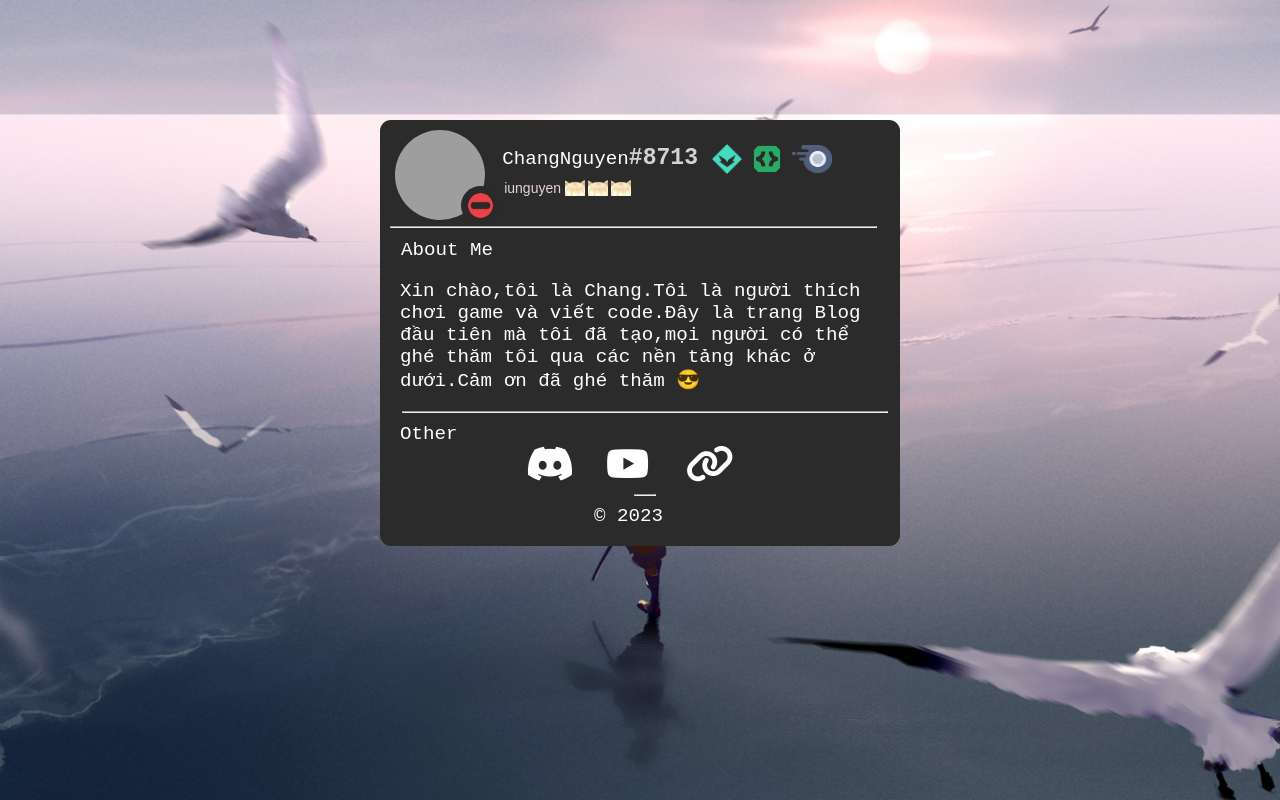
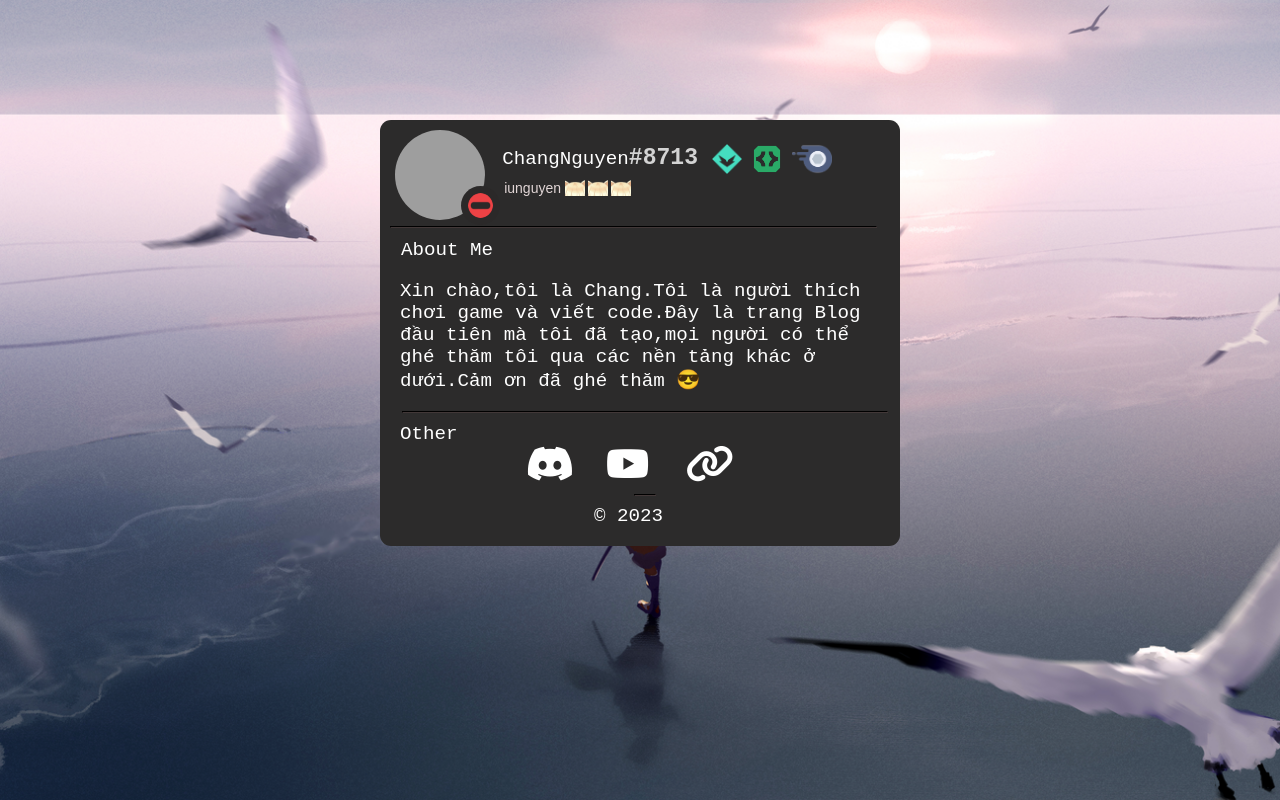
Before and after one commit to crisnt1410/myblog, a plain HTML site: page index.html in a window 1280 px wide. Drawn offline with Linux system fonts and the light colour scheme; grey boxes are pictures that could not be loaded.

Commit message:
Update style.css

```diff
--- a/style.css
+++ b/style.css
@@ -8,7 +8,9 @@ body {
     background-repeat: no-repeat;
     background-position: center;
 }
-
+hr {
+            border-color: rgb(66, 56, 56)
+        }
 .box1 {
     background-color: rgb(44, 43, 43);
     margin: 120px auto;
```
